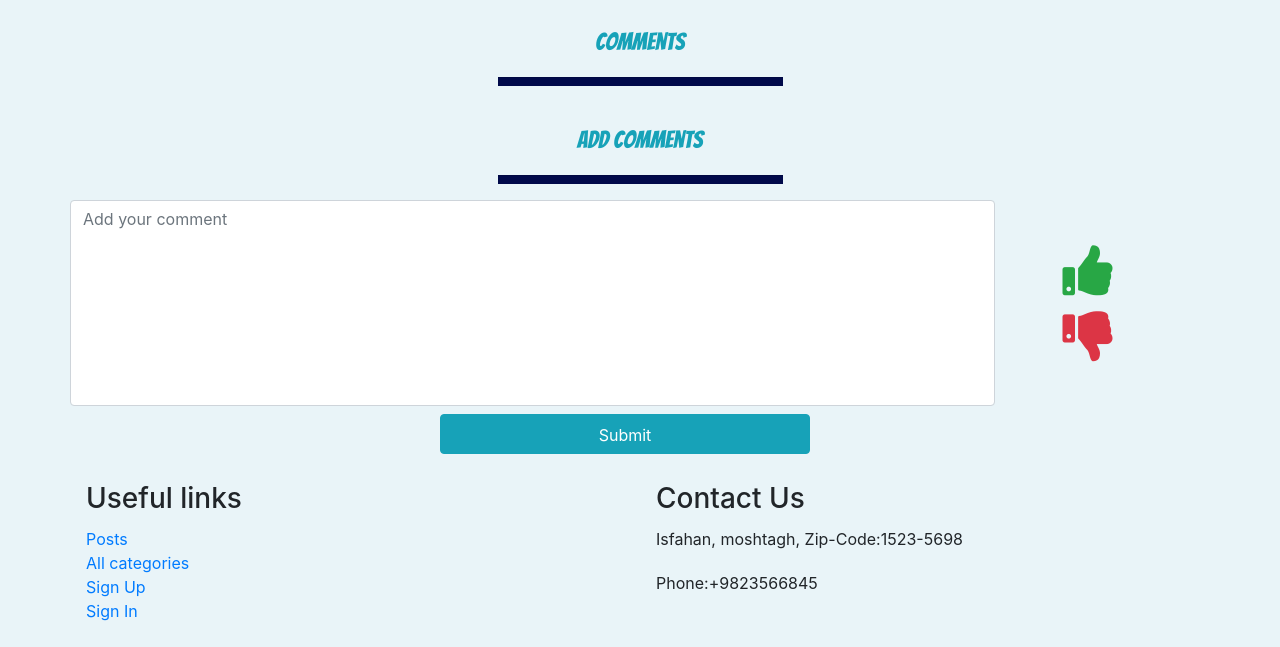
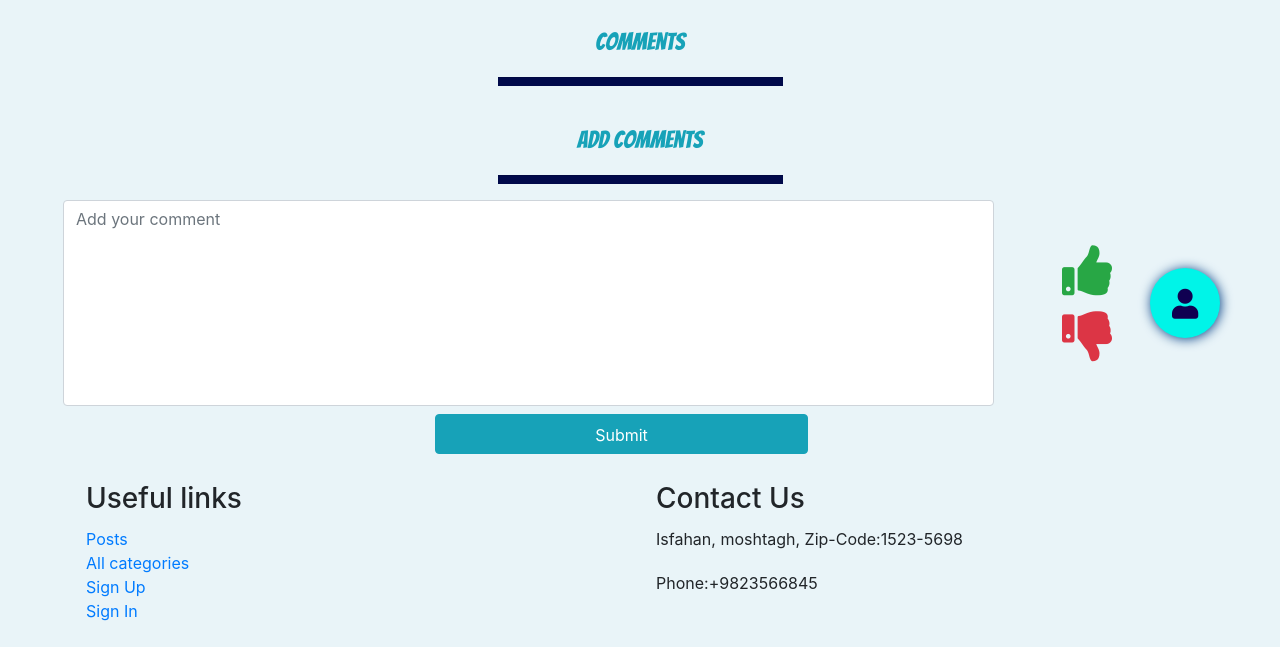
Before and after one commit to kianoushit1999/TecnoKna, a Django app: template templates/blog/post.html in a window 1280 px wide. Shown: the part 402-1049 px from the top of the page. Run offline with Django 3.2, Linux system fonts and the light colour scheme; the template is opened without the code that fills it, so the values that code supplies are empty; some libraries are stand-ins or nearby versions.

Commit message:
adding logo and pop-up page for users are logined

```diff
--- a/static/blog/post.css
+++ b/static/blog/post.css
@@ -1,16 +1,19 @@
-body, html{
+body, html {
     height: 100%;
-    width:100%;
-    padding:0;
+    width: 100%;
+    padding: 0;
     margin: 0;
 }
-body{
+
+body {
     background: #e9f4f8;
 }
-h4,h5,li{
+
+h4, h5, li {
     font-family: 'Bangers';
 }
-hr{
+
+hr {
     width: 25%;
     height: 8px;
     background: #00094a;
@@ -21,14 +24,62 @@ hr{
         width: 35rem !important;
     }
 }
+
 @media (max-width: 600px) {
-    .card{
+    .card {
         width: 25rem !important;
     }
 }
-.thumb{
+
+.thumb {
     font-size: 50px;
 }
-textarea{
+
+textarea {
     resize: none;
 }
+
+#foo {
+    position: fixed;
+    bottom: 0;
+    right: 0;
+    background-color: #00f4e8;
+    height: 70px;
+    width: 70px;
+    margin: 60px;
+    border-radius: 50%;
+    padding-top: 21px;
+    padding-left: 22px;
+    box-shadow: 1px 1px 12px #074185;
+}
+
+i {
+    color: #100051;
+    font-size: 30px;
+}
+
+#pop_over {
+    box-shadow: 1px 1px 18px #a0bfaa;
+    height: 200px;
+    width: 140px;
+    position: fixed;
+    bottom: 95px;
+    right: 0;
+    margin-right: 30px;
+    margin-buttom: 30px;
+    border-radius: 16px;
+    padding: 2px 5px;
+    line-height: 25px;
+    display: none;
+}
+
+.rotate {
+    transform: rotate(-360deg);
+    /*transform: rotate(180deg);*/
+    transition: .5s;
+}
+
+.rotate-reset {
+    transform: rotate(360deg);
+    transition: .5s;
+}
--- /dev/null
+++ b/static/blog/post.js
@@ -0,0 +1,16 @@
+$(document).ready(function () {
+    var flag = true;
+    $('#left-bottom-info').click(function () {
+        $('#pop_over').slideToggle();
+        $('#foo').addClass('rotate');
+        if(flag){
+            $('#foo').addClass('rotate');
+            $('#foo').removeClass('rotate-reset');
+            flag=false
+        }else{
+            $('#foo').removeClass('rotate');
+            $('#foo').addClass('rotate-reset');
+            flag=true
+        }
+    });
+});
--- a/templates/blog/post.html
+++ b/templates/blog/post.html
@@ -14,6 +14,17 @@
 </head>
 <body>
 {% include 'basic/header.html' %}
+<div id="left-bottom-info">
+    <div id="pop_over" class="text-center">
+        <h4>Name</h4>
+        <div>Personal page</div>
+        <div>Add Post</div>
+        <div>Logout</div>
+    </div>
+    <div id="foo">
+        <i class="fas fa-user"></i>
+    </div>
+</div>
 <section>
     <div class="container">
         <div class="row">
@@ -73,7 +84,7 @@
             <h4 class="text-center mt-4 mb-1 text-info">Add comments</h4>
         </div>
         <hr>
-        <div class="col-12 row flex-row">
+        <div class="col-12 row flex-row pl-2">
             <textarea class="col-10 form-control" placeholder="Add your comment" rows="8"
                       value="{{ post.slug }},{{ request.user }}"
                       id="textarea_comment"></textarea>
@@ -104,6 +115,7 @@
         integrity="sha384-JjSmVgyd0p3pXB1rRibZUAYoIIy6OrQ6VrjIEaFf/nJGzIxFDsf4x0xIM+B07jRM"
         crossorigin="anonymous"></script>
 <script src="https://unpkg.com/aos@2.3.1/dist/aos.js"></script>
+<script src="{% static 'blog/post.js' %}" type="text/javascript"></script>
 <script>
     $(document).ready(() => {
         $('.like').click(function () {
@@ -177,5 +189,4 @@
     })
 </script>
 </body>
-
 </html>
```
